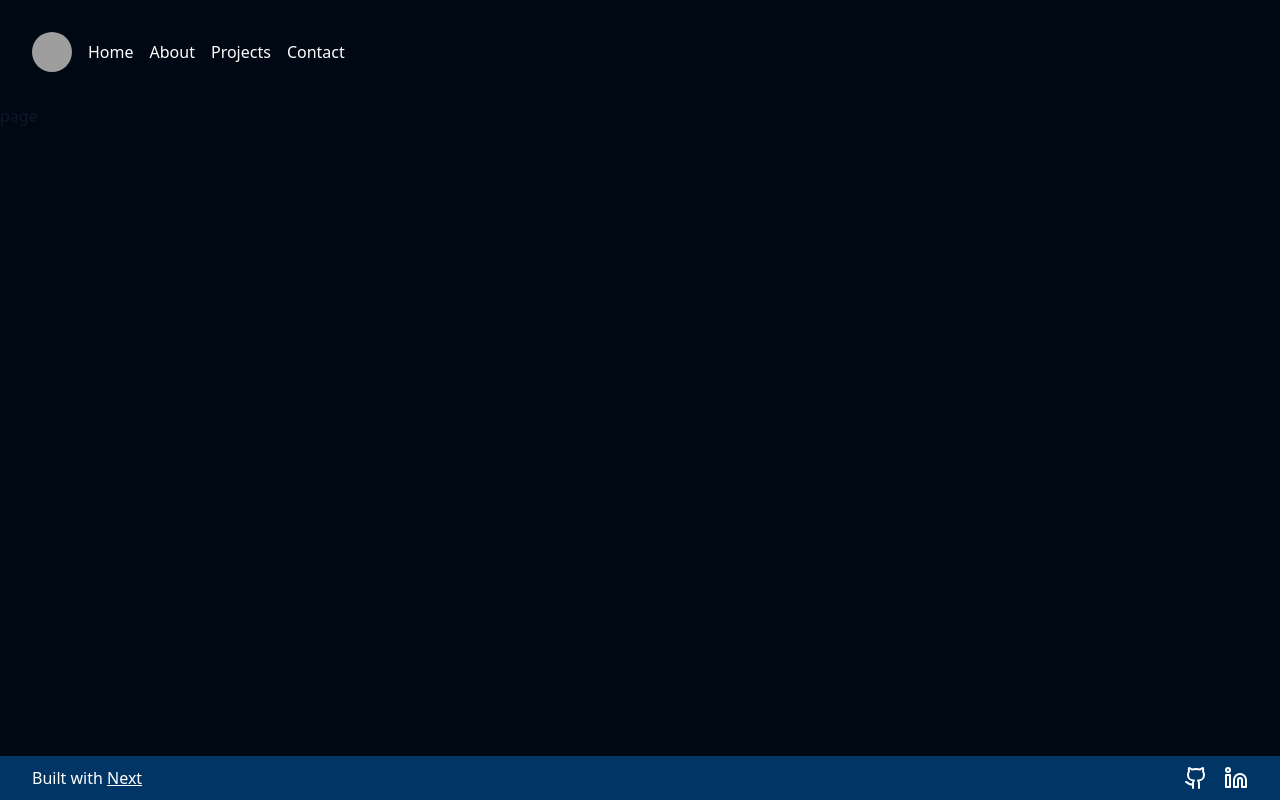
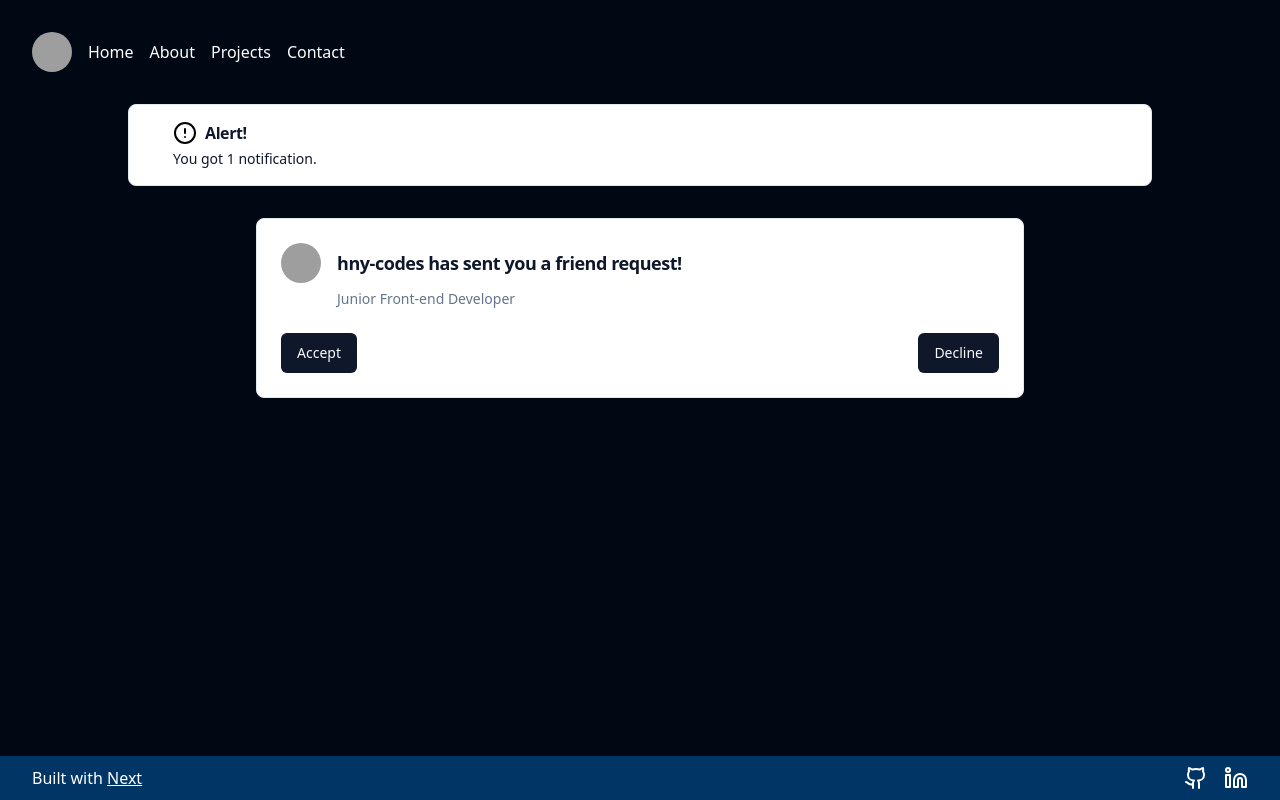
Before and after one commit to hny-codes/portfolio-next, a Next.js app: page /contact in a window 1280 px wide. Built offline with nearby package versions, Linux system fonts and the light colour scheme; grey boxes are pictures that could not be loaded.

Commit message:
Add contact page

```diff
--- a/app/contact/page.tsx
+++ b/app/contact/page.tsx
@@ -1,7 +1,154 @@
-import React from 'react'
+'use client';
 
-export default function page() {
+import { useState } from 'react';
+import { Alert, AlertDescription, AlertTitle } from '@/components/ui/alert';
+import {
+  Card,
+  CardContent,
+  CardDescription,
+  CardFooter,
+  CardHeader,
+  CardTitle,
+} from '@/components/ui/card';
+import { Avatar, AvatarFallback, AvatarImage } from '@/components/ui/avatar';
+import {
+  AlertCircle,
+  Github,
+  Linkedin,
+  CheckCircle2,
+  XCircle,
+} from 'lucide-react';
+import { Button } from '@/components/ui/button';
+
+export default function ContactPage() {
+  const [request, setRequest] = useState<boolean | null>(null);
+  const [greeting, setGreeting] = useState<string>('');
+  const acceptResponses = ['Cool!', 'Great!', 'Awesome!'];
+  const declineResponses = ['Bummer!', 'Unfortunate!', 'Unlucky!'];
+
+  const handleClickAccept = () => {
+    setRequest(() => true);
+    setGreeting(
+      acceptResponses[Math.floor(Math.random() * acceptResponses.length)]
+    );
+  };
+
+  const handleClickDecline = () => {
+    setRequest(() => false);
+    setGreeting(
+      declineResponses[Math.floor(Math.random() * acceptResponses.length)]
+    );
+  };
+
   return (
-    <div>page</div>
-  )
+    <main className='text-white'>
+      <div>
+        <section className='relative'>
+          <Alert
+            className={`w-[80%] mx-auto alert ${
+              request === null ? 'block' : 'hidden'
+            }`}
+          >
+            <AlertTitle className='flex items-center gap-2 font-bold'>
+              <AlertCircle color='#000000' />
+              Alert!
+            </AlertTitle>
+            <AlertDescription>You got 1 notification.</AlertDescription>
+          </Alert>
+          <Alert
+            className={`w-[80%] mx-auto alert ${
+              request === true ? 'block' : 'hidden'
+            }`}
+          >
+            <AlertTitle className='flex items-center gap-2 font-bold'>
+              <div className='flex items-center gap-2'>
+                <CheckCircle2 /> {greeting}
+              </div>
+            </AlertTitle>
+            <AlertDescription>
+              Looking forward to getting to know you!
+            </AlertDescription>
+          </Alert>
+          <Alert
+            className={`w-[80%] mx-auto alert ${
+              request === false ? 'block' : 'hidden'
+            }`}
+          >
+            <AlertTitle className='flex items-center gap-2 font-bold'>
+              <div className='flex items-center gap-2'>
+                <XCircle /> {greeting}
+              </div>
+            </AlertTitle>
+            <AlertDescription>
+              No hard feelings! I&apos;ll leave you my contact information
+              regardless!
+            </AlertDescription>
+          </Alert>
+          <Card className='w-[60%] mx-auto my-8'>
+            <CardHeader>
+              <CardTitle className='flex items-center gap-4 font-bold'>
+                <Avatar>
+                  <AvatarImage src='https://avatars.githubusercontent.com/u/104471437?v=4' />
+                  <AvatarFallback>HN</AvatarFallback>
+                </Avatar>
+                hny-codes has sent you a friend request!
+              </CardTitle>
+              <CardDescription className='ml-14'>
+                Junior Front-end Developer
+              </CardDescription>
+            </CardHeader>
+            <CardFooter className='flex justify-between'>
+              <Button onClick={handleClickAccept}>
+                <CheckCircle2
+                  className={`${request === true ? 'block' : 'hidden'} mr-2`}
+                />
+                Accept
+              </Button>
+              <Button onClick={handleClickDecline}>
+                <XCircle
+                  className={`${request === false ? 'block' : 'hidden'} mr-2`}
+                />
+                Decline
+              </Button>
+            </CardFooter>
+          </Card>
+          <Card
+            className={`w-[80%] mx-auto ${
+              request === null ? 'hidden' : 'block'
+            }`}
+          >
+            <CardHeader className='flex items-center'>
+              <CardTitle>Get in contact with me!</CardTitle>
+            </CardHeader>
+            <CardContent className=''>
+              <div className=''>
+                <div className='flex flex-col justify-center items-center'>
+                  <h3 className='font-bold'>Email me!</h3>
+                  <p>hny-codes@protonmail.com</p>
+                </div>
+                <div className='flex justify-evenly mt-8 font-bold'>
+                  <a
+                    href='https://github.com/hny-codes'
+                    target='_blank'
+                    className='flex flex-col items-center'
+                  >
+                    <Github />
+                    Github
+                  </a>
+                  <a
+                    href='#'
+                    target='_blank'
+                    className='flex flex-col items-center'
+                  >
+                    <Linkedin />
+                    LinkedIn
+                  </a>
+                </div>
+              </div>
+            </CardContent>
+          </Card>
+        </section>
+      </div>
+    </main>
+  );
 }
```
